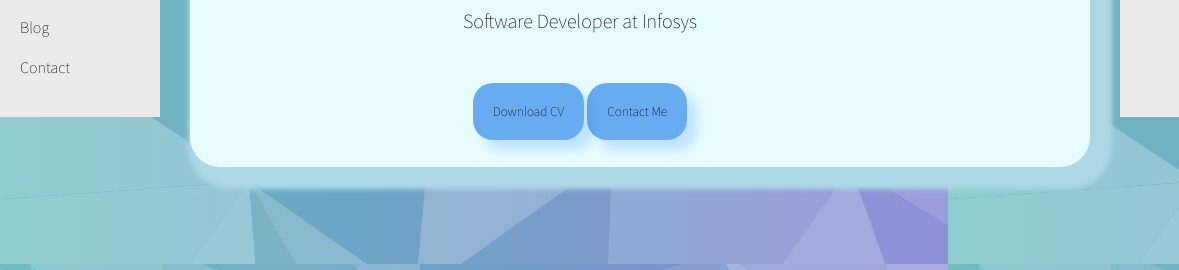
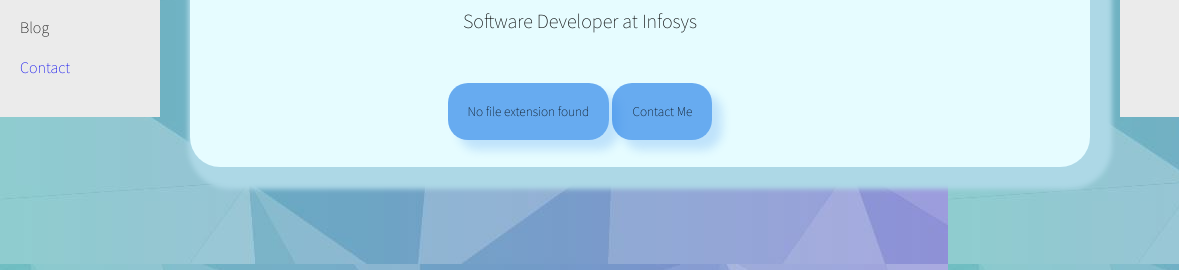
Before and after one commit to satwikskm/portfolio-version-2, a plain HTML site: page index.html in a window 1280 px wide. Both pictures are taken after a click on the button "Download CV". Shown: the part 263-533 px from the top of the page, 0-1179 px from the left. Drawn offline with Linux system fonts and the light colour scheme; a web font is replaced by a local one.

Commit message:
Version1

```diff
--- a/index.html
+++ b/index.html
@@ -22,7 +22,8 @@
         <br>
         <li id="blog">Blog</li>
         <br>
-        <li id="contact">Contact</li>
+        <a href="https://silly-dijkstra-d08f3f.netlify.app/"><li id="contact">Contact</li></a>
+
         <br>
       </ul>
     </div>
@@ -34,8 +35,9 @@
           <div class="name">Satwik Mohanty</div>
           <div class="about">Software Developer at Infosys </div>
           <div class="buttons">
-            <button>Download CV</button>
-            <button>Contact Me</button>
+            <button id="button">Download CV</button>
+            <a href="https://silly-dijkstra-d08f3f.netlify.app/"><button>Contact Me</button></a>
+
           </div>
         </div>
 
--- a/script/script.js
+++ b/script/script.js
@@ -6,6 +6,7 @@
 let contactButton = document.getElementById('contact')
 let closeInfoButton=document.getElementById('close')
 let closeProjectButton=document.getElementById('close-project')
+let button=document.getElementById('button')
 
 introButton.addEventListener('click',()=>{
     document.querySelector('.Infocontainer').classList.add('active')
@@ -40,3 +41,7 @@
     document.getElementById('project').style.color="black"
     document.getElementById('projects').style.display="none"
 })
+
+button.addEventListener('click',()=>{
+    document.getElementById('button').textContent="No file extension found"
+})
```
